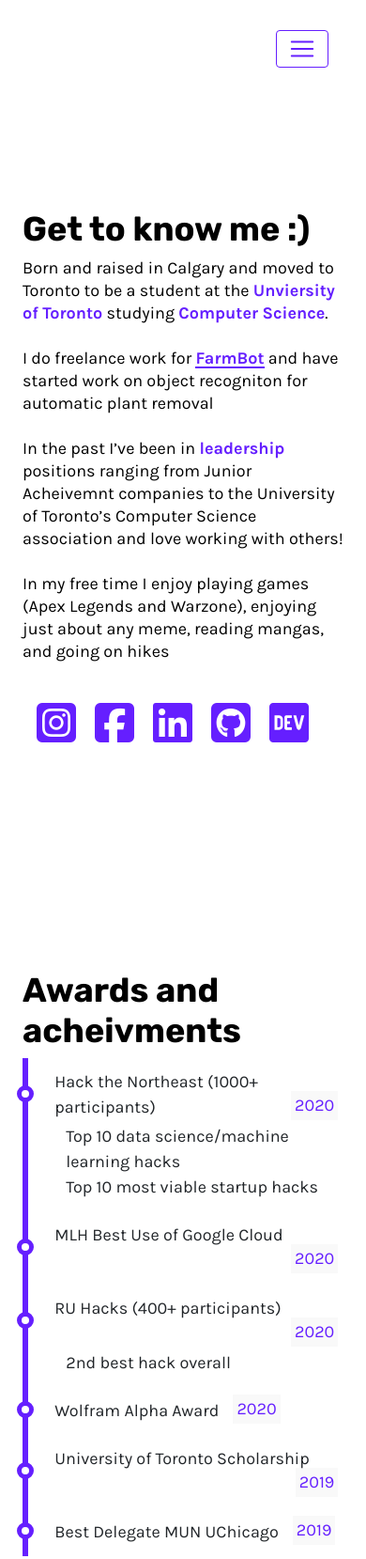
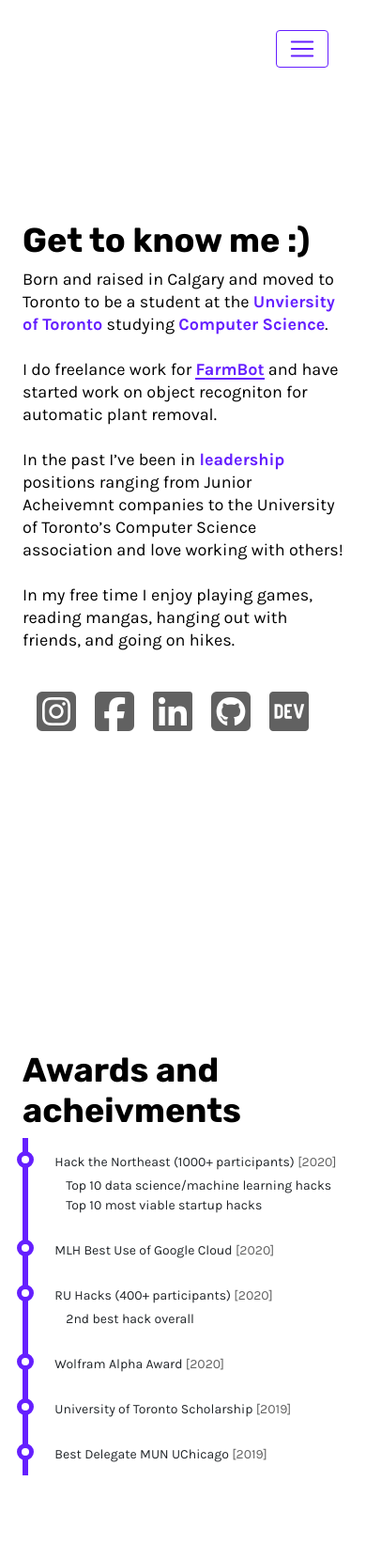
Before and after one commit to Johnson-Su/Personal-Website-Old, a plain HTML site: page about.html in a window 390 px wide. Shown: the top 1659 px of the page at 94% size. Drawn offline with nearby package versions, Linux system fonts and the light colour scheme; a script that the page names is missing.

Commit message:
mobile changes

```diff
--- a/about.html
+++ b/about.html
@@ -55,9 +55,9 @@
               <div class="col-md  mx-4 mx-md-0">
                 <p>
                   Born and raised in Calgary and moved to Toronto to be a student at the <span class="bold">Unviersity of Toronto</span> studying <span class="bold">Computer Science</span>.<br><br>
-                  I do freelance work for <a href="https://farm.bot/" target="_blank"><span class="bold link nodec">FarmBot</span></a> and have started work on object recogniton for automatic plant removal <br><br>
+                  I do freelance work for <a href="https://farm.bot/" target="_blank"><span class="bold link nodec">FarmBot</span></a> and have started work on object recogniton for automatic plant removal. <br><br>
                   In the past I’ve been in <span class="bold">leadership</span> positions ranging from Junior Acheivemnt companies to the University of Toronto’s Computer Science association and love working with others!<br><br>
-                  In my free time I enjoy playing games (Apex Legends and Warzone), enjoying just about any meme, reading mangas, and going on hikes<br><br>
+                  In my free time I enjoy playing games, reading mangas, hanging out with friends, and going on hikes.<br><br>
                 </p>
                 <div class="col-md hidden-md-down d-flex justify-content-start">
                   <a href="https://www.instagram.com/johnson.s.u/" target="_blank"><i class="padfirst fab fa-instagram-square fa-3x socialcolor"></i></a>
@@ -84,18 +84,16 @@
                 <li>
                   <div class="direction-r">
                     <div class="flag-wrapper">
-                      <span class="flag titlefont">Hack the Northeast (1000+ participants)</span>
-                      <span class="time-wrapper"><span class="time">2020</span></span>
+                      <span class="flag titlefonts">Hack the Northeast (1000+ participants) <span class="socialcolor">[2020]</span>
                     </div>
-                    <div class="desc">Top 10 data science/machine learning hacks<br />Top 10 most viable startup hacks</div>
+                    <div class="desc titlefonts">Top 10 data science/machine learning hacks<br />Top 10 most viable startup hacks</div>
                   </div>
                 </li>
 
                 <li>
                   <div class="direction-r">
                     <div class="flag-wrapper">
-                      <span class="flag titlefont">MLH Best Use of Google Cloud</span>
-                      <span class="time-wrapper"><span class="time">2020</span></span>
+                      <span class="flag titlefonts">MLH Best Use of Google Cloud <span class="socialcolor">[2020]</span></span>
                     </div>
                   </div>
                 </li>
@@ -103,18 +101,16 @@
                 <li>
                   <div class="direction-r">
                     <div class="flag-wrapper">
-                      <span class="flag titlefont">RU Hacks (400+ participants)</span>
-                      <span class="time-wrapper"><span class="time">2020</span></span>
+                      <span class="flag titlefonts">RU Hacks (400+ participants) <span class="socialcolor">[2020]</span></span>
                     </div>
-                    <div class="desc">2nd best hack overall</div>
+                    <div class="desc titlefonts">2nd best hack overall</div>
                   </div>
                 </li>
 
                 <li>
                   <div class="direction-r">
                     <div class="flag-wrapper">
-                      <span class="flag titlefont">Wolfram Alpha Award</span>
-                      <span class="time-wrapper"><span class="time">2020</span></span>
+                      <span class="flag titlefonts">Wolfram Alpha Award <span class="socialcolor">[2020]</span></span>
                     </div>
                   </div>
                 </li>
@@ -122,8 +118,7 @@
                 <li>
                   <div class="direction-r">
                     <div class="flag-wrapper">
-                      <span class="flag titlefont">University of Toronto Scholarship</span>
-                      <span class="time-wrapper"><span class="time">2019</span></span>
+                      <span class="flag titlefonts">University of Toronto Scholarship <span class="socialcolor">[2019]</span></span>
                     </div>
                   </div>
                 </li>
@@ -131,8 +126,7 @@
                 <li>
                   <div class="direction-r">
                     <div class="flag-wrapper">
-                      <span class="flag titlefont">Best Delegate MUN UChicago</span>
-                      <span class="time-wrapper"><span class="time">2019</span></span>
+                      <span class="flag titlefonts">Best Delegate MUN UChicago <span class="socialcolor">[2019]</span></span>
                     </div>
                   </div>
                 </li>
--- a/style.css
+++ b/style.css
@@ -207,7 +207,7 @@ p {
   transition: 0.4s;
   background: #EDE7F6;
 }
-.hovercard:hover .col-md-8 .card-body .card-title{
+/* .hovercard:hover .col-md-8 .card-body .card-title{
   transition: 0.4s;
   color: #651FFF;
 }
@@ -227,6 +227,27 @@ p {
   transition: 0.4s;
   color: #651FFF;
   background-color: white;
+} */
+
+.carousel-control-prev-icon,
+.carousel-control-next-icon {
+  outline: black;
+  background-size: 100%, 100%;
+  border-radius: 50%;
+  background-image: none;
+}
+
+.carousel-control-next-icon:after
+{
+  content: '>';
+  font-size: 38px;
+  color: black;
+}
+
+.carousel-control-prev-icon:after {
+  content: '<';
+  font-size: 38px;
+  color: black;
 }
 
 .mobile{
@@ -332,7 +353,7 @@ p {
 }
 
 .socialcolor{
-  color: #651FFF;
+  color: #616161;
 }
 
 .timeline {
@@ -404,6 +425,13 @@ p {
   font-size: 20px;
 }
 
+.titlefonts{
+  font-family: Karla;
+  font-style: normal;
+  font-weight: normal;
+  font-size: 20px;
+}
+
 .time-wrapper {
   display: inline;
   margin-left: 15px;
@@ -412,7 +440,7 @@ p {
   font-style: normal;
   font-weight: normal;
   font-size: 18px;
-  color: #651FFF;
+  color: black;
   vertical-align: middle;
 }
 
@@ -427,7 +455,7 @@ p {
 .time {
   display: inline-block;
   padding: 2px 4px;
-  background: #F9F9F9;
+  background: what;
 }
 
 .desc {
@@ -497,6 +525,13 @@ p {
     font-style: normal;
     font-weight: normal;
     font-size: 18px;
+  }
+
+  .titlefonts{
+    font-family: Karla;
+    font-style: normal;
+    font-weight: normal;
+    font-size: 14px;
   }
 
   .projtitle{
@@ -590,8 +625,8 @@ p {
     position: relative;
     top: 50%;
     left: 50%;
-    -ms-transform: translate(-50%, -65%);
-    transform: translate(-50%, -65%);
+    -ms-transform: translate(-50%, -90%);
+    transform: translate(-50%, -90%);
   }
   .pad{
     margin-left: 10px;
```
Also changed, not shown: farmily.html (+1 -0 lines), index.html (+3 -3 lines), planty.html (+1 -0 lines), vibecheck.html (+1 -0 lines).
